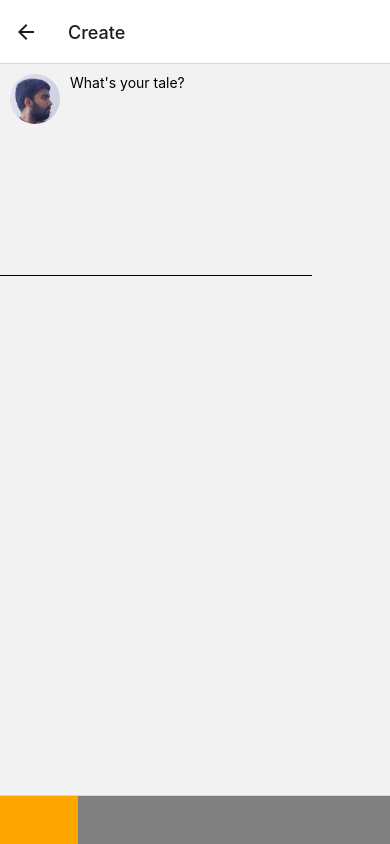
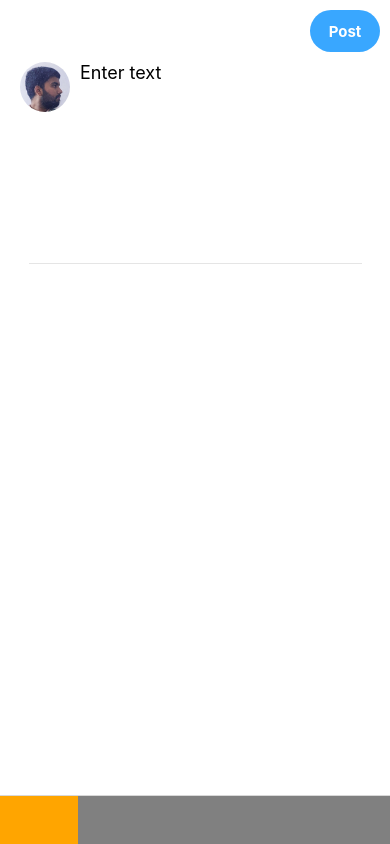
Before and after one commit to JAYATEJA04/Book-app, a React Native app: screen /Create in a window 390 px wide. Built offline with nearby package versions, Linux system fonts and the light colour scheme; some icons are missing.

Commit message:
created a basic layout with right dimensions, which consists of post button, dp, text post and border bottom

```diff
--- a/source/Components/CreatePostScreen.tsx
+++ b/source/Components/CreatePostScreen.tsx
@@ -6,6 +6,7 @@ import {
   Image,
   TextInput,
   Dimensions,
+  TouchableOpacity,
 } from 'react-native';
 import {useNavigation} from '@react-navigation/native';
 
@@ -17,18 +18,32 @@ const effectiveWidth = windowWidth - 2 * 20;
 const CreateTale = () => {
   return (
     <View style={styles.container}>
-      <View>
+      <View style={styles.container2}>
+        {/* post button view */}
+        <View style={styles.postButtonView}>
+          <TouchableOpacity style={styles.postButton}>
+            <Text style={styles.postButtonText}>Post</Text>
+          </TouchableOpacity>
+        </View>
+        {/* create post layout */}
         <View style={styles.createLayout}>
           <Image
             source={require('../../assets/Photos/me.jpg')}
             style={{height: 50, width: 50, borderRadius: 50}}
           />
           <View style={styles.textLayout}>
-            <TextInput placeholder="What's your tale?" />
+            <TextInput
+              style={styles.textStyle} // Set the text color to green
+              placeholder="Enter text"
+              placeholderTextColor={'black'}
+            />
           </View>
         </View>
+        {/* border buttom */}
+        <View style={{justifyContent: 'center', alignItems: 'center'}}>
+          <View style={styles.borderBottom} />
+        </View>
       </View>
-      <View style={styles.borderBottom} />
     </View>
   );
 };
@@ -36,20 +51,50 @@ const CreateTale = () => {
 const styles = StyleSheet.create({
   container: {
     flex: 1,
+    backgroundColor: 'white',
+  },
+  container2: {
+    padding: 10,
+    // borderWidth: 1,
   },
   createLayout: {
     paddingVertical: 10,
     paddingHorizontal: 10,
     flexDirection: 'row',
+    // borderWidth: 1,
     height: oneFourthWindowHeight,
   },
   textLayout: {
     paddingHorizontal: 10,
   },
+  textStyle: {
+    fontSize: 18,
+    color: 'black',
+    flexWrap: 'wrap',
+  },
   borderBottom: {
     height: 1,
-    width: '80%',
+    width: '90%',
+    opacity: 0.1,
     backgroundColor: 'black',
+  },
+  postButtonView: {
+    justifyContent: 'center',
+    height: oneFourthWindowHeight / 5,
+    alignItems: 'flex-end',
+  },
+  postButton: {
+    borderRadius: 30,
+    backgroundColor: '#39A7FF',
+    justifyContent: 'center',
+    alignItems: 'center',
+    height: oneFourthWindowHeight / 5,
+    width: 70,
+  },
+  postButtonText: {
+    color: 'white',
+    fontSize: 15,
+    fontWeight: 'bold',
   },
 });
 export default CreateTale;
--- a/source/screens/Home screen/HomeScreen.tsx
+++ b/source/screens/Home screen/HomeScreen.tsx
@@ -38,7 +38,11 @@ const HomeScreen = () => {
         options={{headerShown: false}}
       />
       <Stack.Screen name="Notify" component={NotificationScreen} />
-      <Stack.Screen name="Create" component={CreateTale} />
+      <Stack.Screen
+        name="Create"
+        component={CreateTale}
+        options={{headerShown: false}}
+      />
       <Stack.Screen name="Camera" component={CameraScreen} />
     </Stack.Navigator>
   );
```
